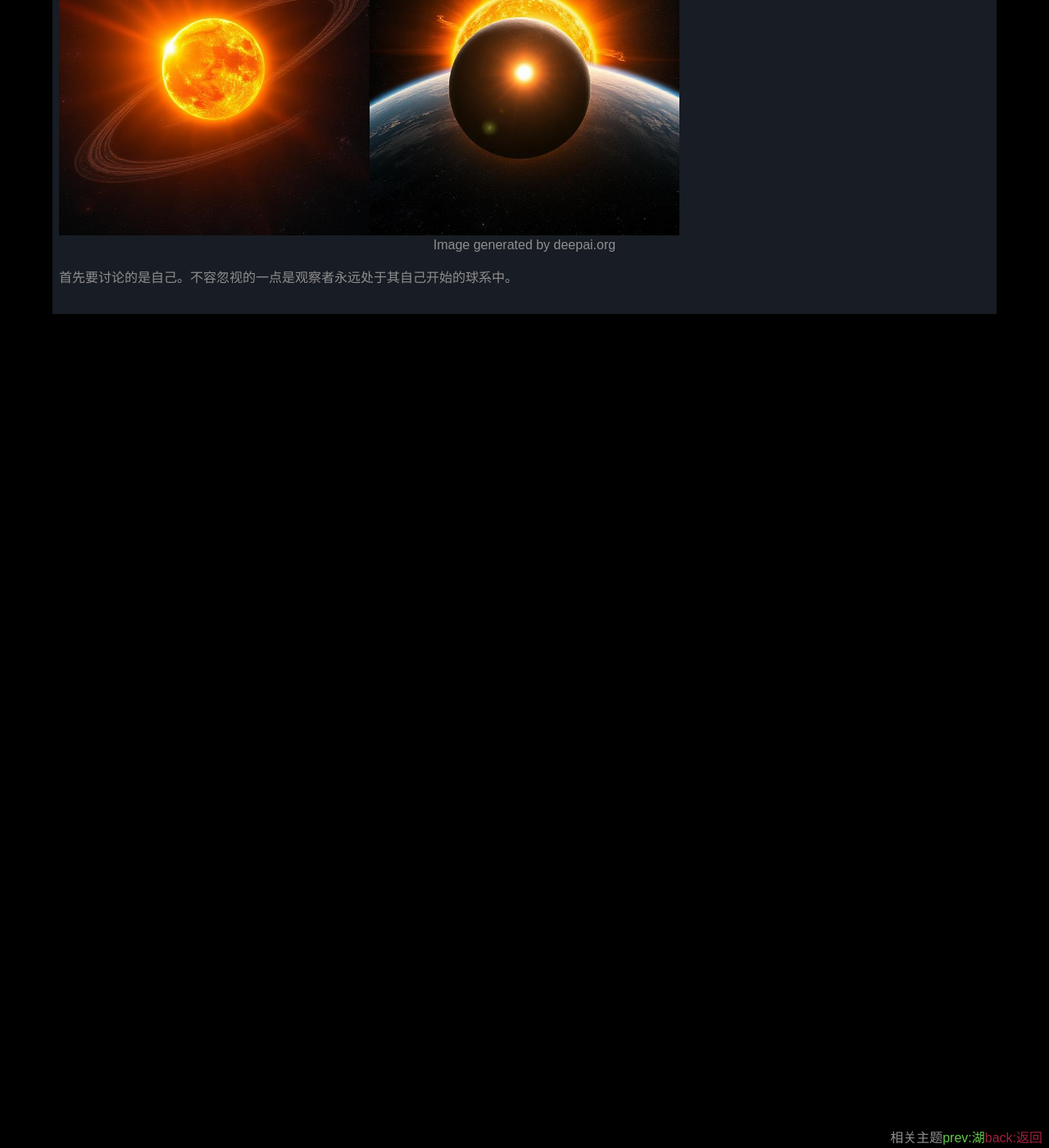
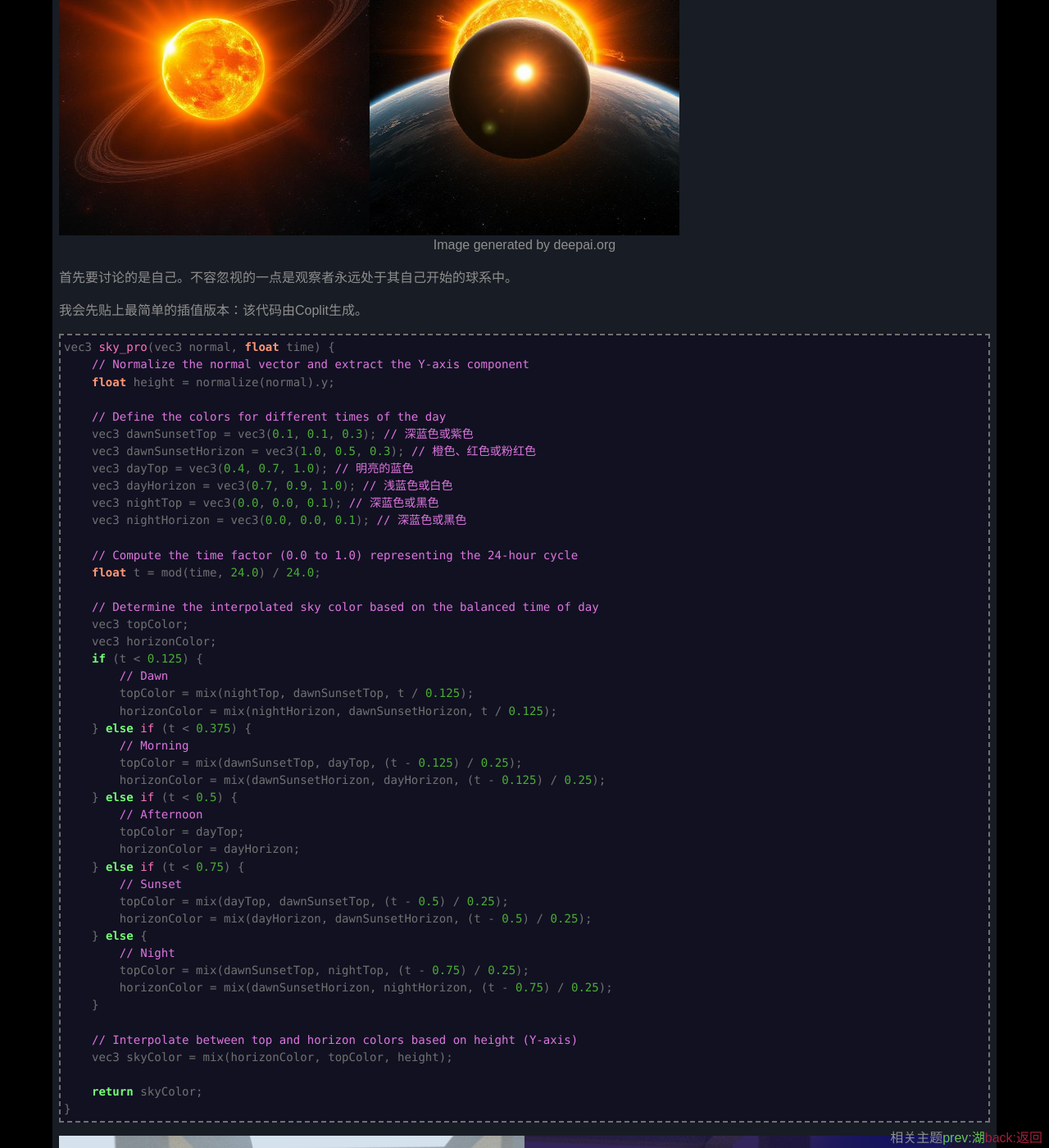
Before and after one commit to mosfetrb/mosfetrb.github.io, a Jekyll site: the page built from _posts/scene/2025-02-17-atmosphere.md, in a window 1280 px wide and 1400 px high, scrolled down 903 px. Shown: the whole window at 82% size. Built offline with Jekyll 4.4.1, drawn with Linux system fonts in a browser that asks for light colours; before the commit the page ends 1286 px from its top, so only the background shows below that.

Commit message:
update post

````diff
--- a/_posts/scene/2025-02-17-atmosphere.md
+++ b/_posts/scene/2025-02-17-atmosphere.md
@@ -50,3 +50,64 @@ tags: 场景
 </div>
 
 首先要讨论的是自己。不容忽视的一点是观察者永远处于其自己开始的球系中。
+
+我会先贴上最简单的插值版本：该代码由Coplit生成。
+```cpp
+vec3 sky_pro(vec3 normal, float time) {
+    // Normalize the normal vector and extract the Y-axis component
+    float height = normalize(normal).y;
+
+    // Define the colors for different times of the day
+    vec3 dawnSunsetTop = vec3(0.1, 0.1, 0.3); // 深蓝色或紫色
+    vec3 dawnSunsetHorizon = vec3(1.0, 0.5, 0.3); // 橙色、红色或粉红色
+    vec3 dayTop = vec3(0.4, 0.7, 1.0); // 明亮的蓝色
+    vec3 dayHorizon = vec3(0.7, 0.9, 1.0); // 浅蓝色或白色
+    vec3 nightTop = vec3(0.0, 0.0, 0.1); // 深蓝色或黑色
+    vec3 nightHorizon = vec3(0.0, 0.0, 0.1); // 深蓝色或黑色
+
+    // Compute the time factor (0.0 to 1.0) representing the 24-hour cycle
+    float t = mod(time, 24.0) / 24.0;
+
+    // Determine the interpolated sky color based on the balanced time of day
+    vec3 topColor;
+    vec3 horizonColor;
+    if (t < 0.125) {
+        // Dawn
+        topColor = mix(nightTop, dawnSunsetTop, t / 0.125);
+        horizonColor = mix(nightHorizon, dawnSunsetHorizon, t / 0.125);
+    } else if (t < 0.375) {
+        // Morning
+        topColor = mix(dawnSunsetTop, dayTop, (t - 0.125) / 0.25);
+        horizonColor = mix(dawnSunsetHorizon, dayHorizon, (t - 0.125) / 0.25);
+    } else if (t < 0.5) {
+        // Afternoon
+        topColor = dayTop;
+        horizonColor = dayHorizon;
+    } else if (t < 0.75) {
+        // Sunset
+        topColor = mix(dayTop, dawnSunsetTop, (t - 0.5) / 0.25);
+        horizonColor = mix(dayHorizon, dawnSunsetHorizon, (t - 0.5) / 0.25);
+    } else {
+        // Night
+        topColor = mix(dawnSunsetTop, nightTop, (t - 0.75) / 0.25);
+        horizonColor = mix(dawnSunsetHorizon, nightHorizon, (t - 0.75) / 0.25);
+    }
+
+    // Interpolate between top and horizon colors based on height (Y-axis)
+    vec3 skyColor = mix(horizonColor, topColor, height);
+
+    return skyColor;
+}
+```
+
+<div class="x gr txac">
+  <div class="x la flex mg0">
+    <div class="x la item6-lg item12 pd0">
+      <img src="/assets/i/6-1.png">
+    </div>
+    <div class="x la item6-lg item12 pd0">
+       <img src="/assets/i/6-2.png">
+    </div>
+  </div>
+  <p>图1：程序插值</p>
+</div>
````
Also changed, not shown: assets/i/6-1.png (added), assets/i/6-2.png (added).
